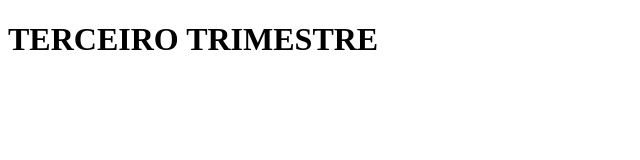
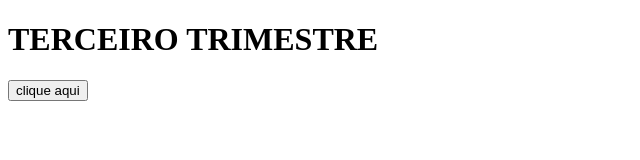
Before and after one commit to evelynbertoncello/primeiroj_3t, a plain HTML site: page index.html in a window 1280 px wide. Shown: the whole page, without its empty margins (0-640 px from the left). Drawn offline with Linux system fonts and the light colour scheme.

Commit message:
Update index.html

```diff
--- a/index.html
+++ b/index.html
@@ -10,5 +10,6 @@
 </head>
 <body>
   <h1>TERCEIRO TRIMESTRE</h1>
+  <button onclick="mechame()">clique aqui</button>
 </body>
 </html>
```
